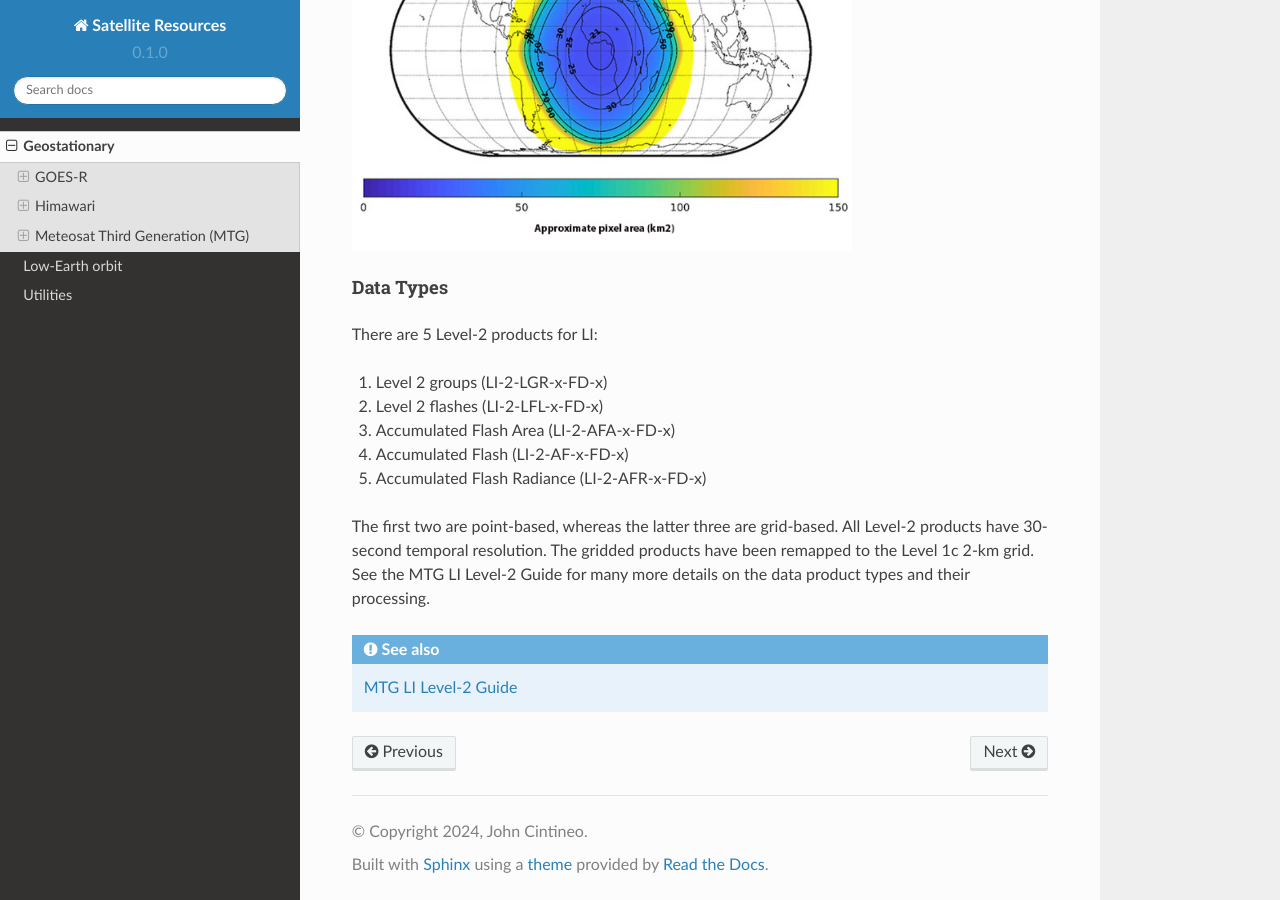
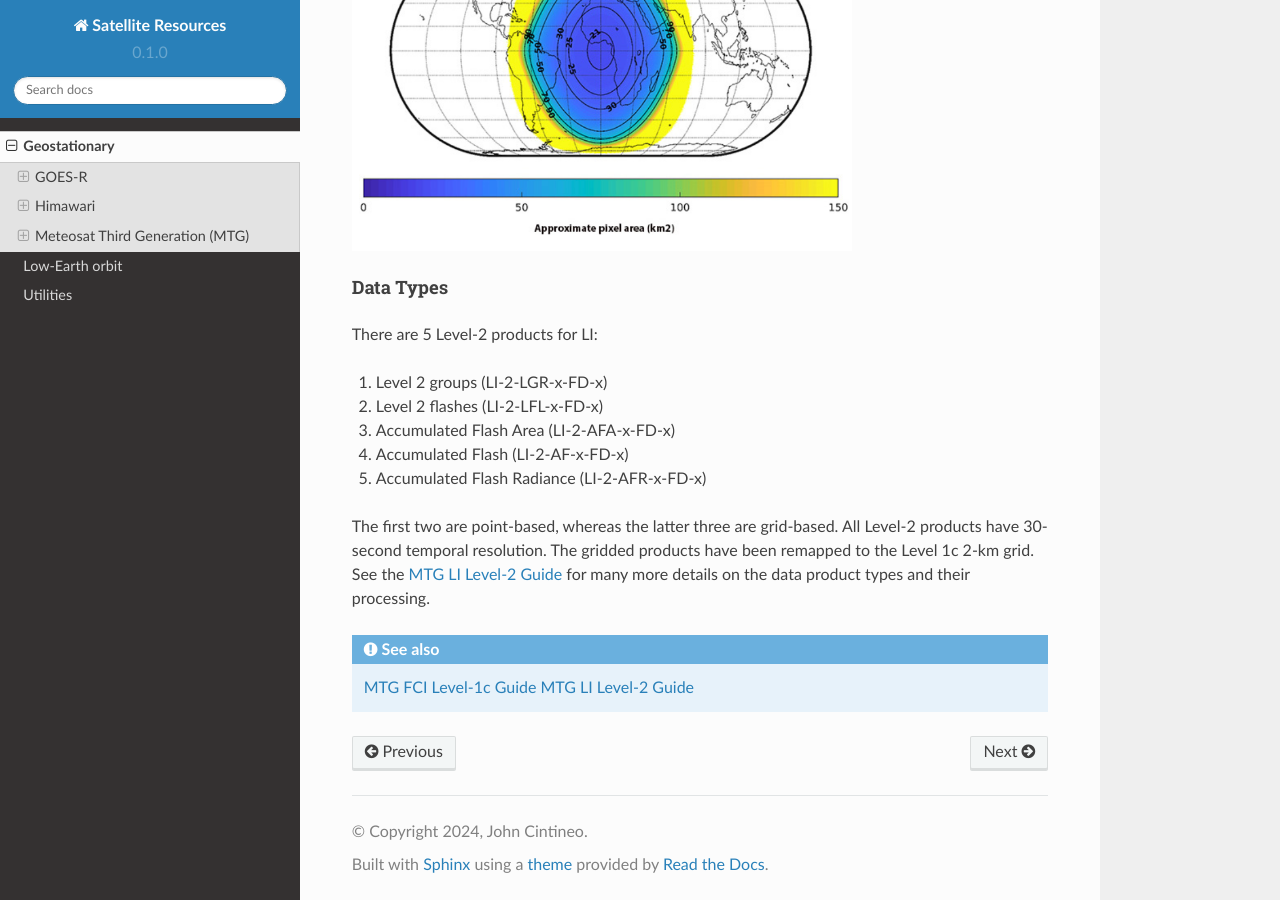
Before and after one commit to jlc248/satellite-resources, a Sphinx documentation site: the page built from docs/source/Geostationary.rst, in a window 1280 px wide and 900 px high, scrolled down 13904 px. Built offline with Sphinx 7.4.7 and the Read the Docs theme 2.0.0, drawn with Linux system fonts in a browser that asks for light colours; pages that are not in the unit, such as notebooks, are missing from menus.

Commit message:
Update Geostationary.rst

```diff
--- a/docs/source/Geostationary.rst
+++ b/docs/source/Geostationary.rst
@@ -401,7 +401,8 @@ There are 5 Level-2 products for LI:
 4.  Accumulated Flash (LI-2-AF-x-FD-x)
 5.  Accumulated Flash Radiance (LI-2-AFR-x-FD-x)
 
-The first two are point-based, whereas the latter three are grid-based. All Level-2 products have 30-second temporal resolution. The gridded products have been remapped to the Level 1c 2-km grid. See the MTG LI Level-2 Guide for many more details on the data product types and their processing.
+The first two are point-based, whereas the latter three are grid-based. All Level-2 products have 30-second temporal resolution. The gridded products have been remapped to the Level 1c 2-km grid. See the `MTG LI Level-2 Guide <https://user.eumetsat.int/resources/user-guides/mtg-li-level-2-data-guide>`_ for many more details on the data product types and their processing.
 
 .. seealso::
+  `MTG FCI Level-1c Guide <https://user.eumetsat.int/resources/user-guides/mtg-fci-level-1c-data-guide>`_
   `MTG LI Level-2 Guide <https://user.eumetsat.int/resources/user-guides/mtg-li-level-2-data-guide>`_
```
